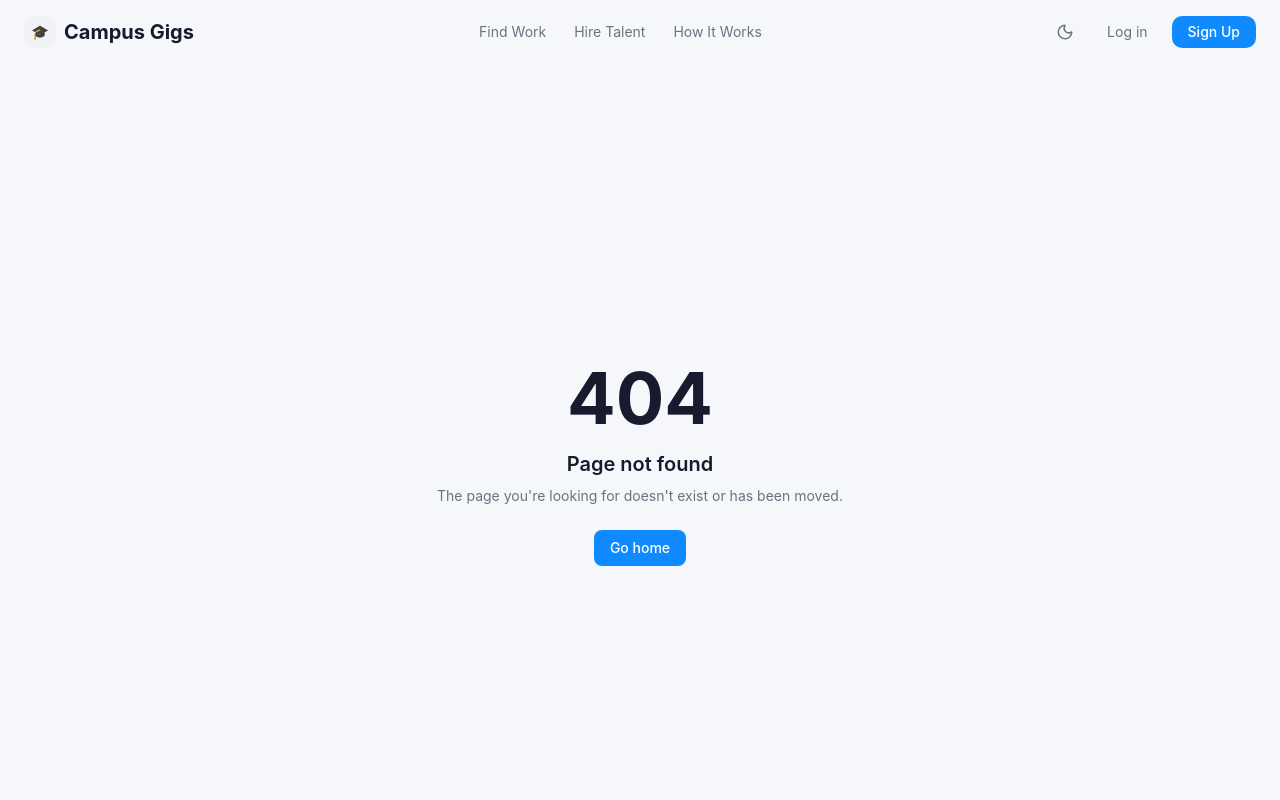
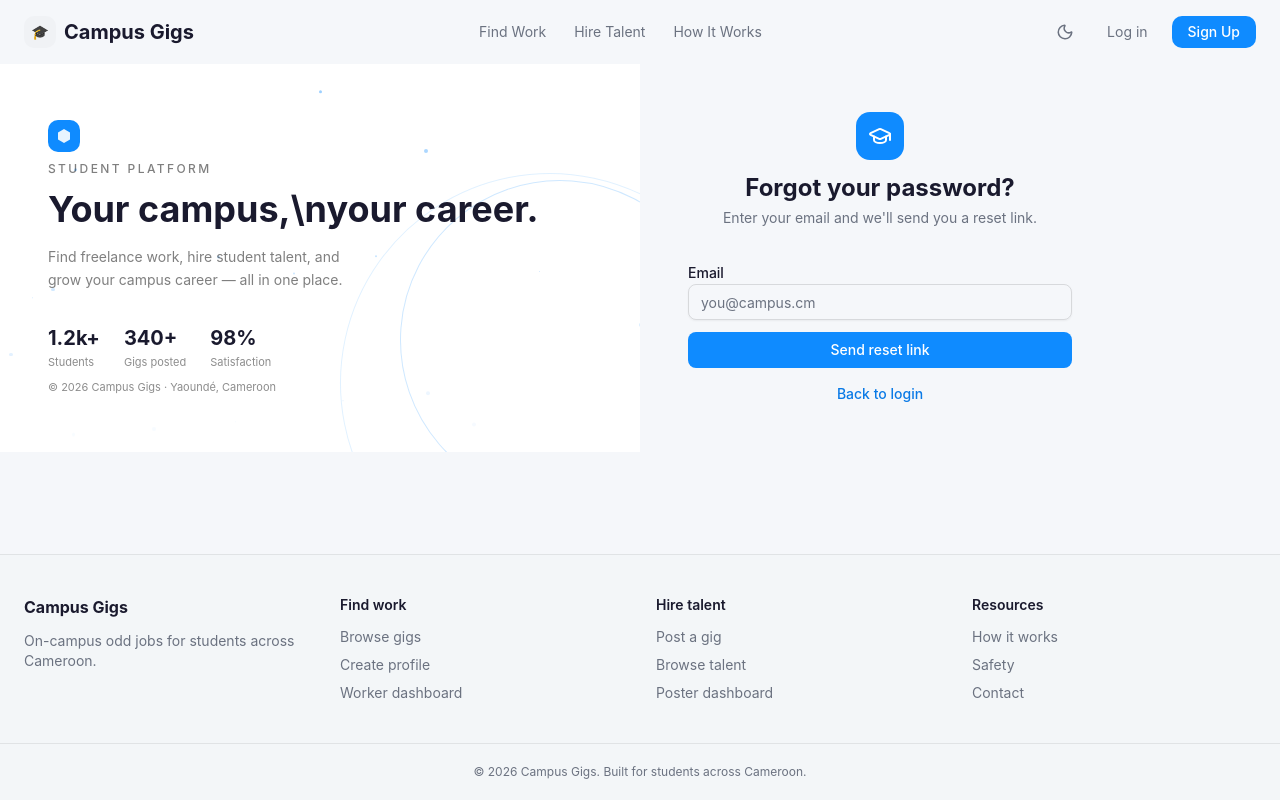
Before and after one commit to Kanjo-Elkamira-Ndi/CampusGigs, a React (Vite) app in the folder frontend/: page /forgot-password in a window 1280 px wide. Shown: the top 800 px of the page. Built offline with nearby package versions, Linux system fonts and the light colour scheme.

Commit message:
Fix: Made the forgot and reset password pages to render properly

```diff
--- a/frontend/src/App.tsx
+++ b/frontend/src/App.tsx
@@ -8,6 +8,8 @@ import { useAuthStore } from "@/store/authStore";
 import { Landing } from "@/pages/Landing";
 import { Login } from "@/pages/auth/Login";
 import { RegisterPage } from "@/pages/auth/Register";
+import { ForgotPasswordPage } from "@/pages/auth/ForgotPassword";
+import { ResetPasswordPage } from "@/pages/auth/ResetPassword";
 import { GigFeed } from "@/pages/gigs/GigFeed";
 import { GigDetail } from "@/pages/gigs/GigDetail";
 import { PostGig } from "@/pages/gigs/PostGig";
@@ -32,6 +34,8 @@ function AppLayout() {
           <Route path="/" element={<Landing />} />
           <Route path="/login" element={<Login />} />
           <Route path="/register" element={<RegisterPage />} />
+          <Route path="/forgot-password" element={<ForgotPasswordPage />} />
+          <Route path="/reset-password" element={<ResetPasswordPage />} />
           <Route path="/gigs" element={<GigFeed />} />
           <Route path="/gigs/new" element={<PostGig />} />
           <Route path="/gigs/:id" element={<GigDetail />} />
--- a/frontend/src/components/shared/CheckInbox.tsx
+++ b/frontend/src/components/shared/CheckInbox.tsx
@@ -1,5 +1,5 @@
 import { Mail, Lock } from "lucide-react";
-import { Link } from "@tanstack/react-router";
+import { Link } from "react-router-dom";
 import { Button } from "@/components/ui/button";
 
 export interface CheckInboxProps {
@@ -36,7 +36,7 @@ export function CheckInbox({
       )}
       <div className="text-center text-sm mt-6">
         <Link
-          to={backHref as any}
+          to={backHref}
           className="text-[color:var(--brand-dark)] dark:text-brand font-medium hover:underline"
         >
           {backLabel}
--- a/frontend/src/pages/auth/ForgotPassword.tsx
+++ b/frontend/src/pages/auth/ForgotPassword.tsx
@@ -1,23 +1,20 @@
-import { createFileRoute, Link } from "@tanstack/react-router";
+import { Link } from "react-router-dom";
 import { useState } from "react";
 import { useForm } from "react-hook-form";
 import { zodResolver } from "@hookform/resolvers/zod";
 import { z } from "zod";
+import { motion } from "framer-motion";
 import { toast } from "sonner";
 import { GraduationCap } from "lucide-react";
-import { PageWrapper } from "@/components/layout/PageWrapper";
 import { Input } from "@/components/ui/input";
 import { Button } from "@/components/ui/button";
 import { CheckInbox } from "@/components/shared/CheckInbox";
-
-export const Route = createFileRoute("/auth/forgot-password")({
-  component: ForgotPasswordPage,
-});
+import { AuthSplitPanel } from "@/components/auth/AuthSplitPanel";
 
 const schema = z.object({ email: z.string().email("Enter a valid email") });
 type FormInput = z.infer<typeof schema>;
 
-function ForgotPasswordPage() {
+export function ForgotPasswordPage() {
   const [sentEmail, setSentEmail] = useState<string | null>(null);
   const [sentSet] = useState(() => new Set<string>());
   const { register, handleSubmit, formState: { errors, isSubmitting } } = useForm<FormInput>({
@@ -36,22 +33,31 @@ function ForgotPasswordPage() {
   };
 
   return (
-    <PageWrapper>
-      <div className="max-w-md mx-auto px-4 py-12">
-        <div className="rounded-xl border border-border bg-card p-8 shadow-sm">
+    <div className="h-full overflow-hidden grid lg:grid-cols-2">
+      <AuthSplitPanel
+        headline="Your campus,\nyour career."
+        subtext="Find freelance work, hire student talent, and grow your campus career — all in one place."
+      />
+      <div className="flex items-center justify-start bg-background pl-12 pr-12 py-12 overflow-y-auto">
+        <motion.div
+          initial={{ opacity: 0, y: 20 }}
+          animate={{ opacity: 1, y: 0 }}
+          transition={{ duration: 0.5 }}
+          className="w-full max-w-sm"
+        >
           {sentEmail ? (
             <CheckInbox
               icon="mail"
               heading="Check your inbox"
               body={`We sent a reset link to ${sentEmail}. It expires in 1 hour.`}
-              backHref="/auth/forgot-password"
+              backHref="/forgot-password"
               backLabel="Try a different email"
               resendLabel="Resend email"
               onResend={() => toast.info("Already sent — check your spam folder.")}
             />
           ) : (
             <>
-              <div className="text-center">
+              <div className="text-center mb-8">
                 <div className="mx-auto mb-3 inline-flex h-12 w-12 items-center justify-center rounded-xl bg-primary text-primary-foreground">
                   <GraduationCap size={24} />
                 </div>
@@ -60,7 +66,7 @@ function ForgotPasswordPage() {
                   Enter your email and we'll send you a reset link.
                 </p>
               </div>
-              <form onSubmit={handleSubmit(onSubmit)} className="space-y-3 mt-6">
+              <form onSubmit={handleSubmit(onSubmit)} className="space-y-3">
                 <div>
                   <label className="text-sm font-medium">Email</label>
                   <Input type="email" {...register("email")} placeholder="you@campus.cm" />
@@ -86,8 +92,8 @@ function ForgotPasswordPage() {
               </div>
             </>
           )}
-        </div>
+        </motion.div>
       </div>
-    </PageWrapper>
+    </div>
   );
 }
--- a/frontend/src/pages/auth/ResetPassword.tsx
+++ b/frontend/src/pages/auth/ResetPassword.tsx
@@ -1,24 +1,16 @@
-import { createFileRoute, useNavigate, Link } from "@tanstack/react-router";
+import { useNavigate, useSearchParams, Link } from "react-router-dom";
 import { useEffect, useState } from "react";
 import { useForm } from "react-hook-form";
 import { zodResolver } from "@hookform/resolvers/zod";
 import { z } from "zod";
+import { motion } from "framer-motion";
 import { Eye, EyeOff, GraduationCap } from "lucide-react";
-import { PageWrapper } from "@/components/layout/PageWrapper";
 import { Input } from "@/components/ui/input";
 import { Button } from "@/components/ui/button";
 import { Skeleton } from "@/components/ui/skeleton";
 import { CheckInbox } from "@/components/shared/CheckInbox";
 import { cn } from "@/lib/utils";
-
-const searchSchema = z.object({
-  token: z.string().optional(),
-});
-
-export const Route = createFileRoute("/auth/reset-password")({
-  validateSearch: (s) => searchSchema.parse(s),
-  component: ResetPasswordPage,
-});
+import { AuthSplitPanel } from "@/components/auth/AuthSplitPanel";
 
 const schema = z
   .object({
@@ -40,8 +32,9 @@ function scorePassword(pw: string): { score: 0 | 1 | 2 | 3; label: string } {
   return { score, label: ["Weak", "Weak", "Fair", "Strong"][score] };
 }
 
-function ResetPasswordPage() {
-  const { token } = Route.useSearch();
+export function ResetPasswordPage() {
+  const [searchParams] = useSearchParams();
+  const token = searchParams.get("token");
   const navigate = useNavigate();
   const [loading, setLoading] = useState(true);
   const [expired] = useState(token === "expired");
@@ -52,7 +45,7 @@ function ResetPasswordPage() {
 
   useEffect(() => {
     if (!token) {
-      navigate({ to: "/auth/forgot-password" });
+      navigate("/forgot-password");
       return;
     }
     const t = setTimeout(() => setLoading(false), 1000);
@@ -70,9 +63,18 @@ function ResetPasswordPage() {
   if (!token) return null;
 
   return (
-    <PageWrapper>
-      <div className="max-w-md mx-auto px-4 py-12">
-        <div className="rounded-xl border border-border bg-card p-8 shadow-sm">
+    <div className="h-full overflow-hidden grid lg:grid-cols-2">
+      <AuthSplitPanel
+        headline="Your campus,\nyour career."
+        subtext="Find freelance work, hire student talent, and grow your campus career — all in one place."
+      />
+      <div className="flex items-center justify-start bg-background pl-12 pr-12 py-12 overflow-y-auto">
+        <motion.div
+          initial={{ opacity: 0, y: 20 }}
+          animate={{ opacity: 1, y: 0 }}
+          transition={{ duration: 0.5 }}
+          className="w-full max-w-sm"
+        >
           {loading ? (
             <div className="space-y-4">
               <Skeleton className="h-12 w-12 mx-auto rounded-xl" />
@@ -97,12 +99,12 @@ function ResetPasswordPage() {
               icon="lock"
               heading="Link expired"
               body="This reset link has expired. Request a new one."
-              backHref="/auth/forgot-password"
+              backHref="/forgot-password"
               backLabel="Request new link"
             />
           ) : (
             <>
-              <div className="text-center">
+              <div className="text-center mb-8">
                 <div className="mx-auto mb-3 inline-flex h-12 w-12 items-center justify-center rounded-xl bg-primary text-primary-foreground">
                   <GraduationCap size={24} />
                 </div>
@@ -111,7 +113,7 @@ function ResetPasswordPage() {
                   Choose a strong password you haven't used before.
                 </p>
               </div>
-              <form onSubmit={handleSubmit(onSubmit)} className="space-y-3 mt-6">
+              <form onSubmit={handleSubmit(onSubmit)} className="space-y-3">
                 <div>
                   <label className="text-sm font-medium">New password</label>
                   <div className="relative">
@@ -177,8 +179,8 @@ function ResetPasswordPage() {
               </div>
             </>
           )}
-        </div>
+        </motion.div>
       </div>
-    </PageWrapper>
+    </div>
   );
 }
```
